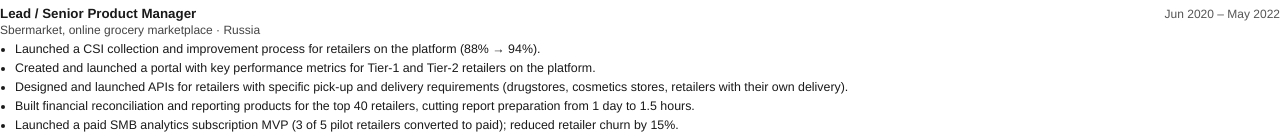
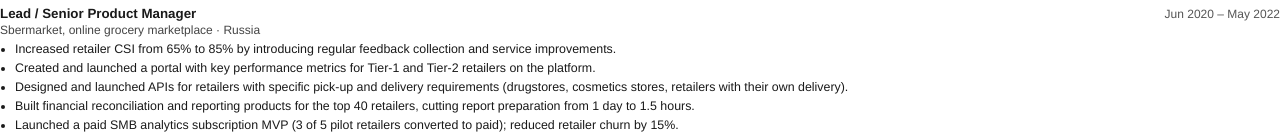
Before and after one commit to katedeys/job-scout, a plain HTML site: page tailored/cv_uzum.html in a window 1280 px wide. Shown: the part 1015-1149 px from the top of the page. Drawn offline with Linux system fonts and the light colour scheme.

Commit message:
Uzum CV: CSI as in original version
Co-Authored-By: Claude Opus 5.5 <noreply@anthropic.com>

```diff
--- a/tailored/cv_uzum.html
+++ b/tailored/cv_uzum.html
@@ -97,7 +97,7 @@
   <div class="job-head"><span class="role">Lead / Senior Product Manager</span><span class="dates">Jun 2020 – May 2022</span></div>
   <div class="company">Sbermarket, online grocery marketplace · Russia</div>
   <ul>
-    <li>Launched a CSI collection and improvement process for retailers on the platform (88% → 94%).</li>
+    <li>Increased retailer CSI from 65% to 85% by introducing regular feedback collection and service improvements.</li>
     <li>Created and launched a portal with key performance metrics for Tier-1 and Tier-2 retailers on the platform.</li>
     <li>Designed and launched APIs for retailers with specific pick-up and delivery requirements (drugstores, cosmetics stores, retailers with their own delivery).</li>
     <li>Built financial reconciliation and reporting products for the top 40 retailers, cutting report preparation from 1 day to 1.5 hours.</li>
```
Also changed, not shown: 1 other file.
